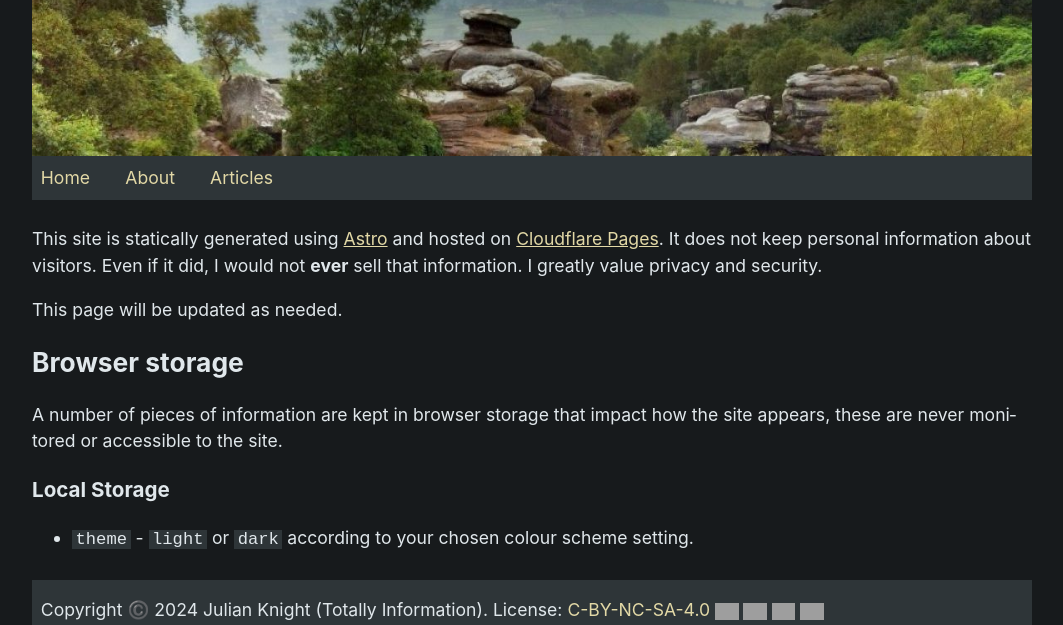
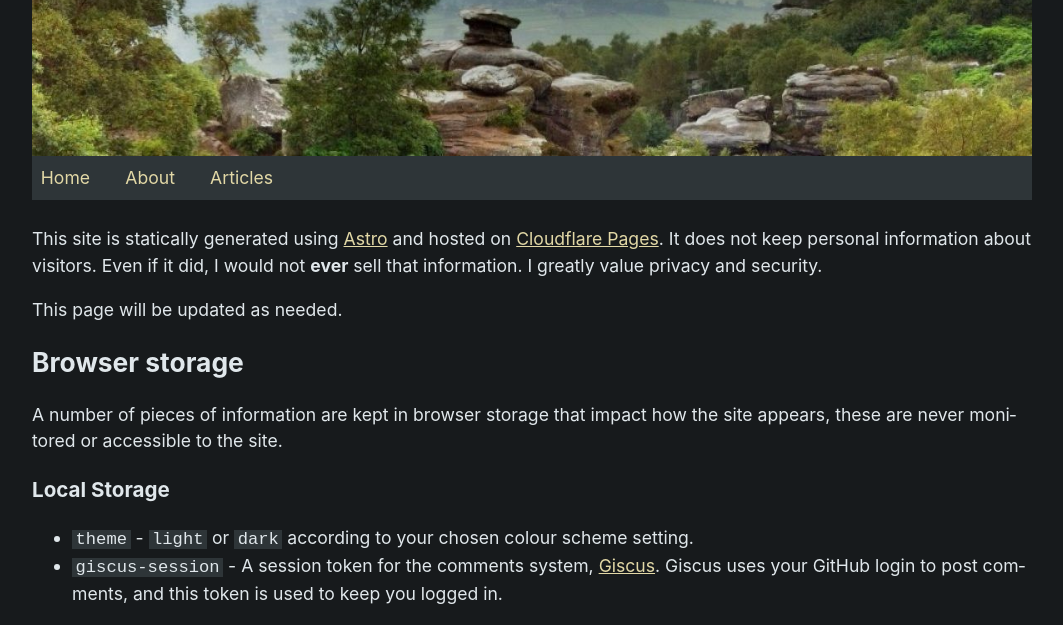
Before and after one commit to TotallyInformation/newblog, an Astro site: page /privacy in a window 1280 px wide. Shown: the part 111-736 px from the top of the page, without its empty margins (108-1171 px from the left). Built offline with nearby package versions, Linux system fonts and the light colour scheme; Astro itself is replaced by a stand-in of ours; grey boxes are pictures that could not be loaded.

Commit message:
Added notice about giscus usage

```diff
--- a/src/pages/privacy.astro
+++ b/src/pages/privacy.astro
@@ -26,5 +26,9 @@ import BaseLayout from "../layouts/BaseLayout.astro";
     <h3>Local Storage</h3>
     <ul>
         <li><code>theme</code> - <code>light</code> or <code>dark</code> according to your chosen colour scheme setting.</li>
+        <li>
+            <code>giscus-session</code> - A session token for the comments system, <a href="https://giscus.app" target="_blank">Giscus</a>.
+            Giscus uses your GitHub login to post comments, and this token is used to keep you logged in.
+        </li>
     </ul>
 </BaseLayout>
```
